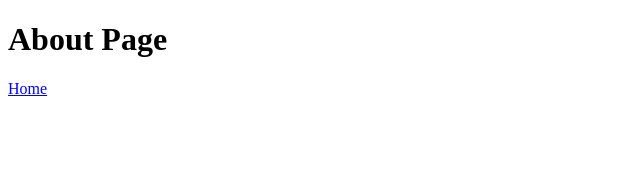
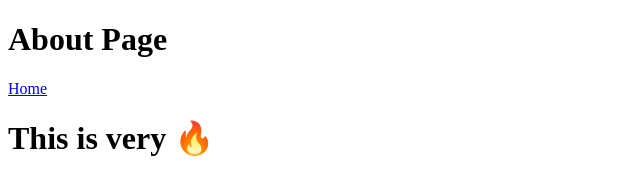
Before and after one commit to Ernest99/music_sample, a plain HTML site: page about.html in a window 1280 px wide. Shown: the whole page, without its empty margins (0-640 px from the left). Drawn offline with Linux system fonts and the light colour scheme.

Commit message:
made new changes to html and css file

```diff
--- a/about.html
+++ b/about.html
@@ -11,6 +11,9 @@
 <body>
     <h1>About Page</h1>
     <a href="./index.html">Home</a>
+    <div>
+        <h1>This is very 🔥</h1>
+    </div>
 </body>
 
 </html>
--- a/index.css
+++ b/index.css
@@ -2,6 +2,7 @@
     margin: 0;
     padding: 0;
     box-sizing: border-box;
+    font-family: inter;
 }
 
 .container {
```
